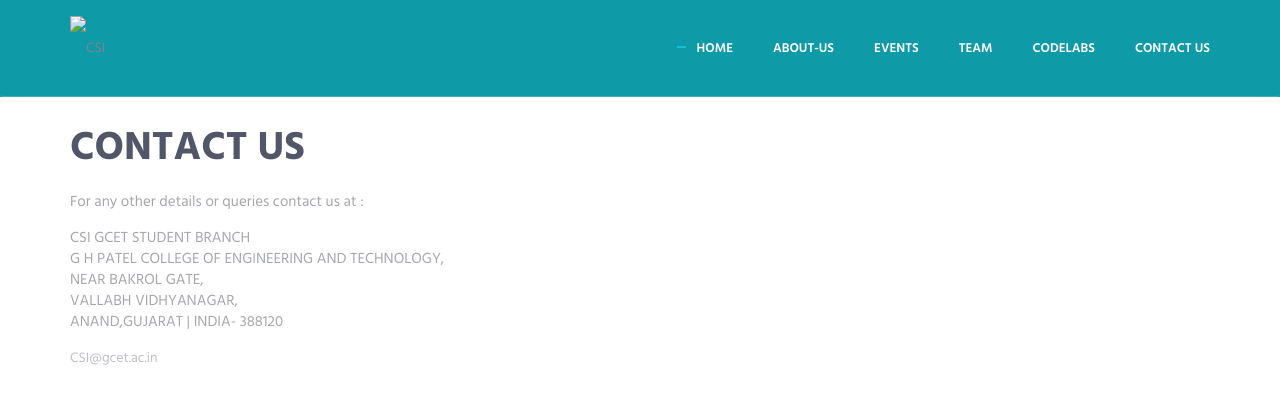
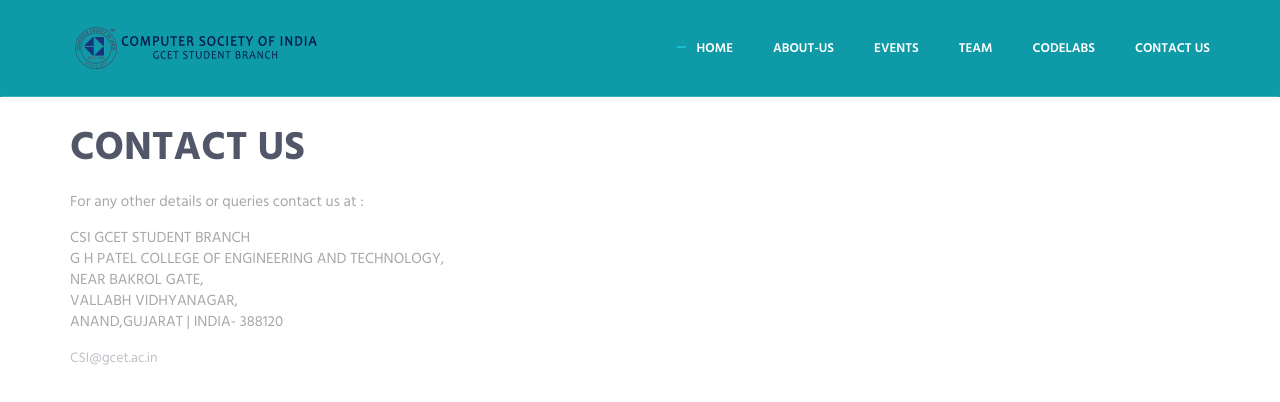
Before and after one commit to akashamin01/CSI-GCET-Website, a plain HTML site: page contactus.html in a window 1280 px wide. Shown: the top 402 px of the page. Drawn offline with nearby package versions, Linux system fonts and the light colour scheme; files whose address does not match are found by name.

Commit message:
Update contactus.html

```diff
--- a/contactus.html
+++ b/contactus.html
@@ -45,8 +45,8 @@
                         <!-- Logo -->
                         <div class="logo" style="width: 250px;height: 250px;">
                             <a class="logo-wrap" href="index.html">
-                                <img class="logo-img logo-img-main" style="width: 1500px;" src="img/csigcet1.png" alt="CSI">
-                                <img class="logo-img logo-img-active" style="width: 1500px;" src="img/csigcet1.png" alt="CSI ">
+                                <img class="logo-img logo-img-main" style="width: 1500px;" src="csigcet1.png" alt="CSI">
+                                <img class="logo-img logo-img-active" style="width: 1500px;" src="csigcet1.png" alt="CSI ">
                             </a>
                         </div>
                         <!-- End Logo -->
@@ -178,7 +178,7 @@
             <div class="content container" style="background: ; ">
                 <div class="row">
                     <div class="col-xs-6">
-                        <img class="footer-logo" style="width: 250px;" src="img/csigcetwhite.png" alt="Asentus Logo">
+                        <img class="footer-logo" style="width: 250px;" src="csigcetwhite.png" alt="Asentus Logo">
                     </div>
                     <div class="col-xs-6 text-right">
                         <p class="margin-b-0"><a class="color-base fweight-700" href="#">CSI GCET STUDENT BRANCH</a>
```
